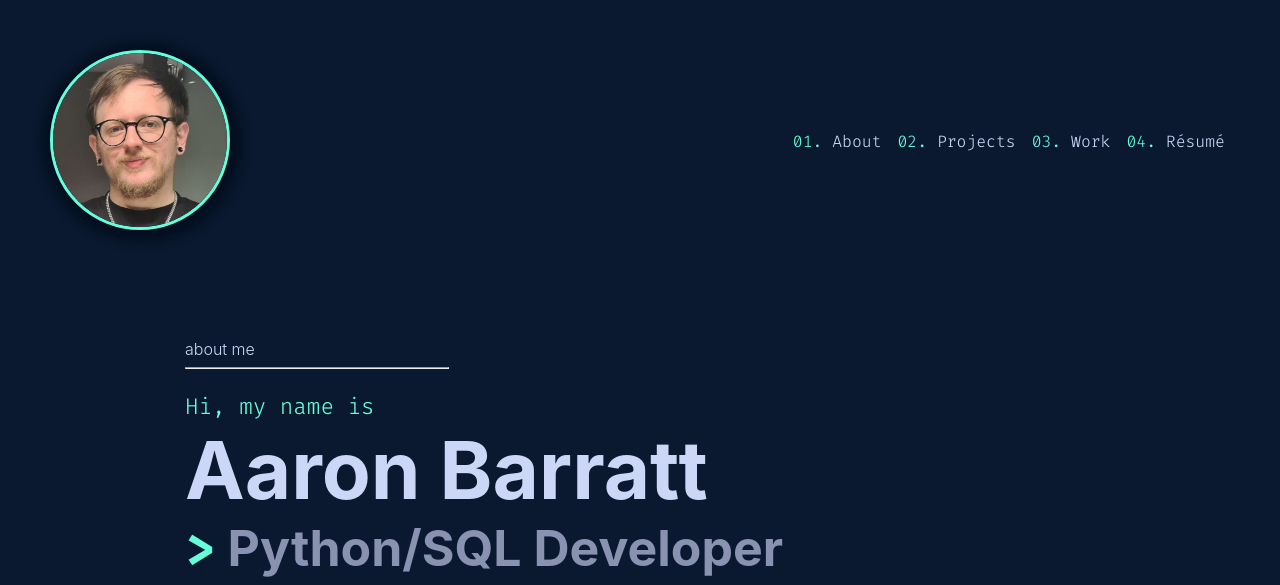
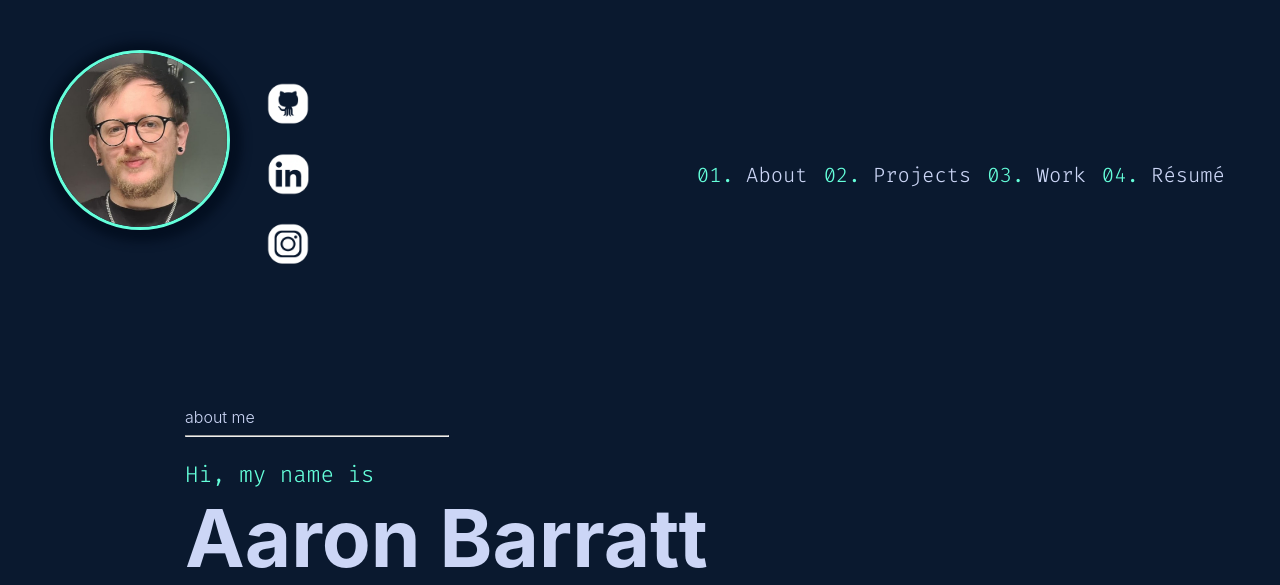
Before and after one commit to BanAaron/aaron-barratt-website, a Flask app: page / in a window 1280 px wide. Shown: the top 585 px of the page. Run offline with Flask 2, Linux system fonts and the light colour scheme.

Commit message:
Mostly working. Now to add more content

```diff
--- a/static/css/main.css
+++ b/static/css/main.css
@@ -201,10 +201,9 @@ hr {
   }
   .profile-picture {
     order: 1;
-    /* display: none; */
   }
   .menu {
-    order: 2;
+    order: 3;
     display: flex;
     align-items: center;
     justify-content: right;
@@ -217,18 +216,15 @@ hr {
     margin-left: 1rem;
   }
   .menu a {
-    font-size: 16px;
+    font-size: 20px;
   }
   .menu a:hover {
     color: var(--green);
     transition: color var(--transition_time);
   }
   .socials {
-    order: 3;
-    position: absolute;
-    left: 5;
-    bottom: 0;
-    display: inline-block;
+    order: 2;
+    margin: 0;
   }
   .socials li {
     margin: 0;
--- a/templates/index.html
+++ b/templates/index.html
@@ -11,7 +11,7 @@
         <div class="profile-picture col-2">
           <img src="/static/pfp.jpg" alt="Aaron Barratt Portraite Image">
         </div>
-        <div class="socials col-12">
+        <div class="socials col-1">
           <ul>
             <a href="https://github.com/aarontbarratt" target=_blank>
               <li><img src="/static/github.png"></li>
@@ -24,7 +24,7 @@
             </a>
           </ul>
         </div>
-        <div class="menu col-10">
+        <div class="menu col-9">
           <ul>
             <li><a class="menu-text" href="#about-me"><span class="green">01.</span> About</a></li>
             <li><a class="menu-text" href="#projects"><span class="green">02.</span> Projects</a></li>
```
